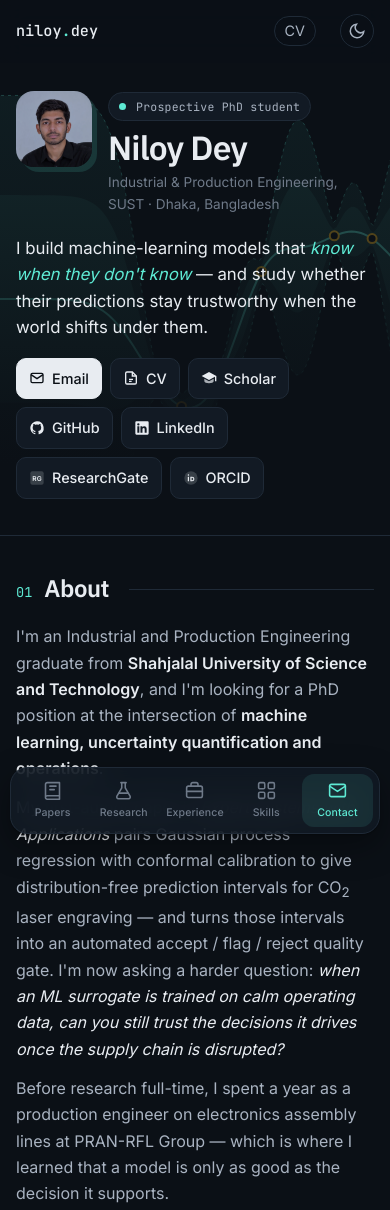
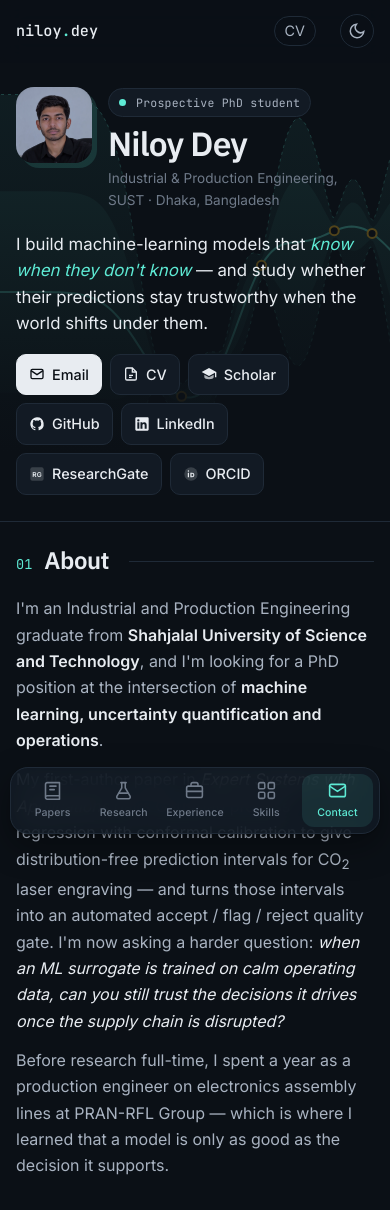
Before and after one commit to nil0y-dey/nil0y-dey.github.io, a plain HTML site: page index.html in a window 390 px wide. Shown: the top 1210 px of the page. Drawn offline with Linux system fonts and the light colour scheme.

Commit message:
Add files via upload

```diff
--- a/assets/style.css
+++ b/assets/style.css
@@ -87,7 +87,7 @@ p { margin: 0 0 1em; }
 }
 
 /* ============================ HERO ============================ */
-.hero { position: relative; overflow: hidden; padding: 44px 0 48px; border-bottom: 1px solid var(--line); }
+.hero { position: relative; overflow: hidden; padding: 40px 0 32px; border-bottom: 1px solid var(--line); }
 .hero-canvas { position: absolute; inset: 0; width: 100%; height: 100%; opacity: .9; pointer-events: none; }
 .hero::after {
   content: ""; position: absolute; inset: 0; pointer-events: none;
@@ -122,7 +122,7 @@ h1 { font-family: var(--serif); font-size: clamp(2.3rem, 5vw, 3rem); line-height
 
 
 /* ============================ SECTIONS ============================ */
-.section { padding-top: 48px; }
+.section { padding-top: 32px; }
 .section-head { display: flex; align-items: baseline; gap: 12px; margin-bottom: 20px; }
 .section-head .num { color: var(--accent); font-size: .85rem; }
 .section-head h2 { font-family: var(--serif); font-size: 1.75rem; line-height: 1; }
@@ -140,6 +140,7 @@ h1 { font-family: var(--serif); font-size: clamp(2.3rem, 5vw, 3rem); line-height
 .interests li::before { content: counter(i, decimal-leading-zero); position: absolute; left: 0; top: 8px; font-family: var(--mono); font-size: .75rem; color: var(--accent); }
 
 /* ============================ PROJECTS ============================ */
+.project:last-child { margin-bottom: 0; }
 .project {
   background: var(--surface); border: 1px solid var(--line); border-radius: var(--radius);
   padding: 20px 24px; margin-bottom: 14px; transition: border-color .2s, box-shadow .2s;
@@ -169,6 +170,7 @@ h1 { font-family: var(--serif); font-size: clamp(2.3rem, 5vw, 3rem); line-height
 
 /* ============================ PUBLICATIONS ============================ */
 .pubs { list-style: none; margin: 0 0 40px; padding: 0; }
+.pubs:last-of-type { margin-bottom: 0; }
 .pub { display: grid; grid-template-columns: 110px 1fr; gap: 24px; padding: 22px 0; border-top: 1px solid var(--line); }
 .pub:last-child { border-bottom: 1px solid var(--line); }
 .pub-venue { display: flex; flex-direction: column; gap: 4px; }
@@ -188,6 +190,7 @@ a.pub-title:hover { color: var(--accent); text-decoration: none; }
 
 /* ============================ TIMELINE ============================ */
 .timeline { position: relative; }
+.tl-item:last-child { padding-bottom: 0; }
 .tl-item { display: grid; grid-template-columns: 160px 1fr; gap: 28px; padding-bottom: 20px; position: relative; }
 .tl-when { font-size: .8rem; color: var(--ink-3); padding-top: 3px; text-align: right; }
 .tl-what { border-left: 1.5px solid var(--line); padding-left: 32px; position: relative; }
@@ -210,7 +213,7 @@ a.pub-title:hover { color: var(--accent); text-decoration: none; }
 }
 .contact-card h2 { font-family: var(--serif); font-size: 1.6rem; margin-bottom: 6px; }
 .contact-card p { color: var(--ink-2); max-width: 36em; margin: 0; }
-.footer { display: flex; justify-content: space-between; gap: 16px; flex-wrap: wrap; padding-top: 40px; padding-bottom: 32px; font-size: .82rem; color: var(--ink-3); }
+.footer { display: flex; justify-content: space-between; gap: 16px; flex-wrap: wrap; padding-top: 28px; padding-bottom: 28px; font-size: .82rem; color: var(--ink-3); }
 
 /* ============================ ACTIVE + TAB BAR ============================ */
 .nav-links a.active { color: var(--accent); }
@@ -251,14 +254,14 @@ a.pub-title:hover { color: var(--accent); text-decoration: none; }
 }
 @media (max-width: 600px) {
   .wrap, .nav-inner { padding-left: 16px; padding-right: 16px; }
-  .hero { padding: 28px 0 36px; }
+  .hero { padding: 24px 0 26px; }
   .hero-id { gap: 16px; align-items: flex-start; }
   .avatar img { width: 76px; height: 76px; border-radius: 18px; box-shadow: 5px 5px 0 var(--band); }
   .hero-text h1 { font-size: 2.1rem; }
   .eyebrow { font-size: .72rem; padding: 4px 10px; }
   .hero-id .sub { font-size: .85rem; }
   .links { margin-top: 18px; }
-  .section { padding-top: 40px; }
+  .section { padding-top: 26px; }
   .section-head h2 { font-size: 1.5rem; }
   .project { padding: 18px 16px; }
   .pub { grid-template-columns: 1fr; gap: 10px; }
```
